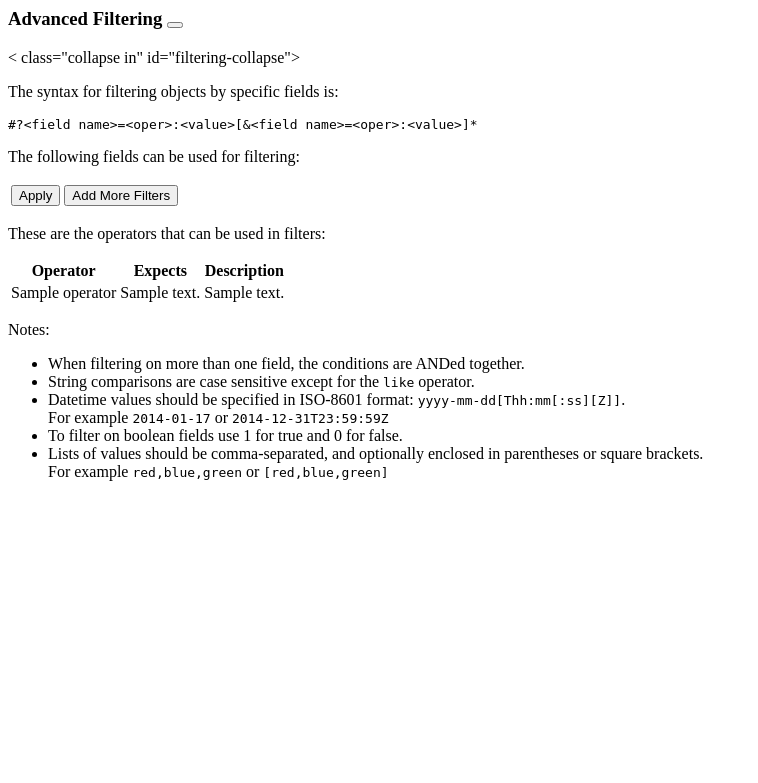
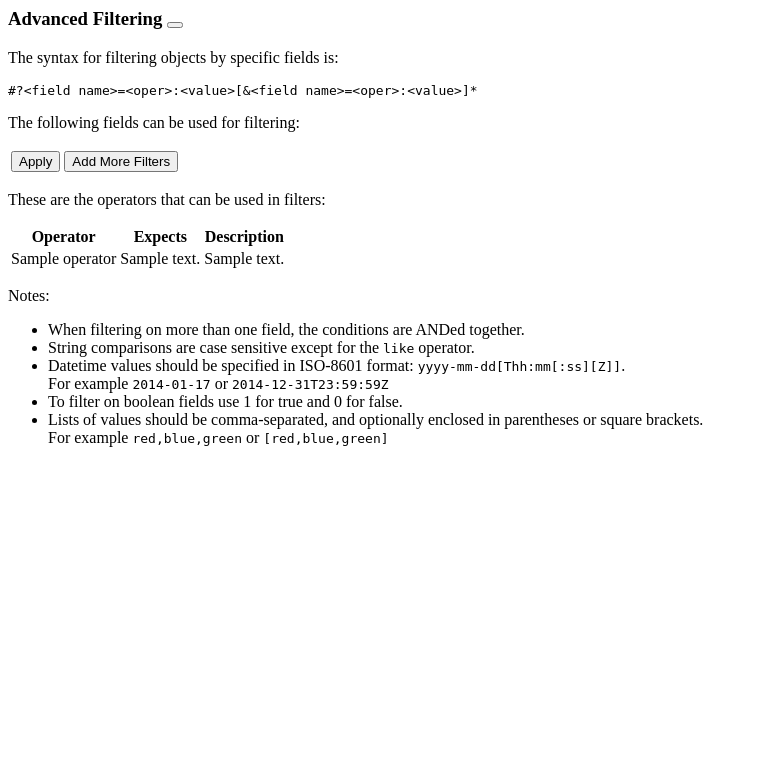
Before and after one commit to Infinidat/infi.django_rest_utils, a Django app: template src/infi/django_rest_utils/templates/django_rest_utils/infinidat_filter.html in a window 1280 px wide. Shown: the top 783 px of the page, without its empty margins (0-758 px from the left). Run offline with Django 3.2, Linux system fonts and the light colour scheme; the template is opened without the code that fills it: most values are stand-ins (such as "Sample title", 1, 10 or a date in 2020).

Commit message:
fix missing dev tag

```diff
--- a/src/infi/django_rest_utils/templates/django_rest_utils/infinidat_filter.html
+++ b/src/infi/django_rest_utils/templates/django_rest_utils/infinidat_filter.html
@@ -3,7 +3,7 @@
     <button class="btn btn-default btn-sm" type="button" data-toggle="collapse" data-target="#filtering-collapse"><i class="glyphicon glyphicon-chevron-down"></i></button>
 </h3>
 
-< class="collapse {% if active_filters %}in{% endif %}" id="filtering-collapse">
+<div class="collapse {% if active_filters %}in{% endif %}" id="filtering-collapse">
 
     <p>
     The syntax for filtering objects by specific fields is:
```
